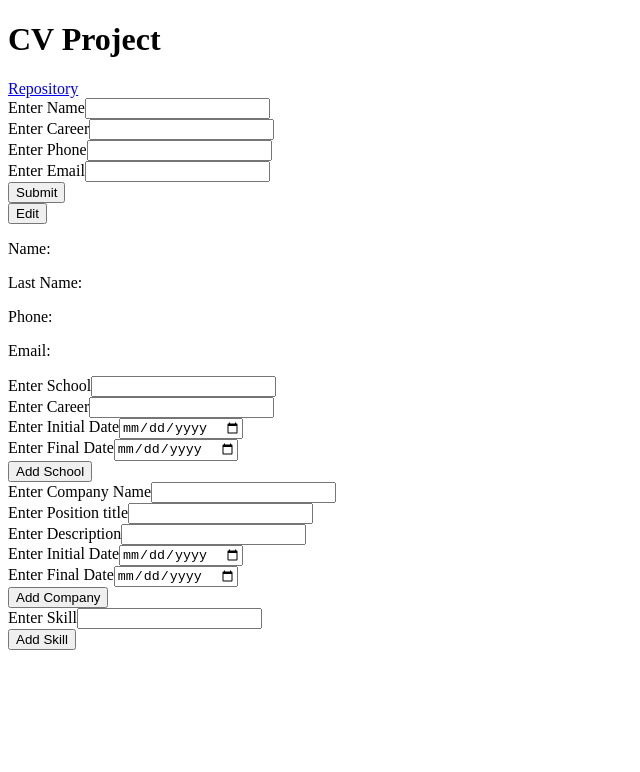
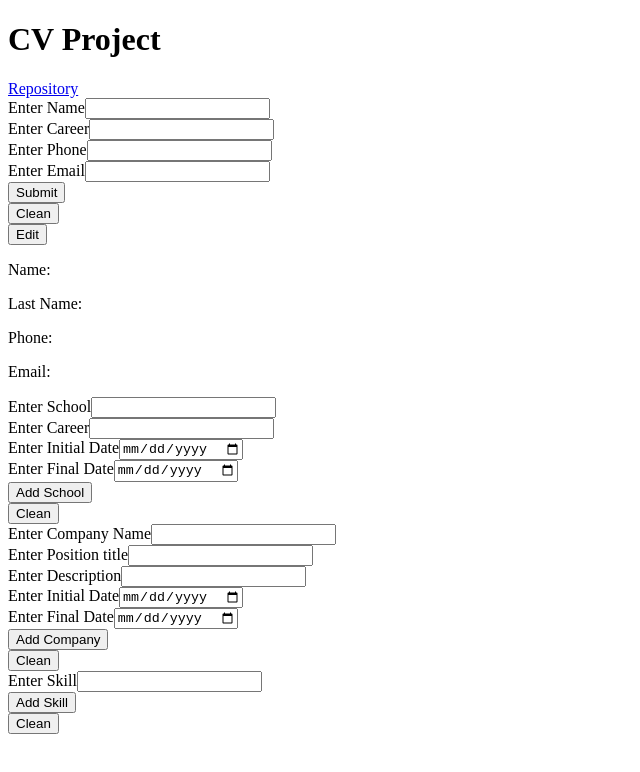
Before and after one commit to sebapkfd/cv-project, a React (Create React App) app: page / in a window 1280 px wide. Shown: the top 772 px of the page, without its empty margins (0-640 px from the left). Built offline with nearby package versions, Linux system fonts and the light colour scheme.

Commit message:
Added clean button to all sections

```diff
--- a/src/components/Education.js
+++ b/src/components/Education.js
@@ -61,6 +61,11 @@ class Education extends Component{
     this.setState({schools : schools});
   }
 
+  cleanEducation = (e) =>{
+    e.preventDefault();
+    this.setState({schools: [] });
+  }
+
   render(){
     const {school, schools} = this.state;
 
@@ -71,6 +76,11 @@ class Education extends Component{
           onSubmit={this.onSubmitTask}
           onChange={this.handleChange}
         />
+        <div>
+          <button onClick={this.cleanEducation}>
+            Clean
+          </button>
+        </div>
         <div>
           {schools.map((school) => {
             return (
--- a/src/components/Experience.js
+++ b/src/components/Experience.js
@@ -63,6 +63,11 @@ class Experience extends Component{
     this.setState({ companies : companies})
   }
 
+  cleanExperience = (e) => {
+    e.preventDefault();
+    this.setState({companies: []})
+  }
+
   render() {
     const {company, companies} = this.state;
 
@@ -73,6 +78,11 @@ class Experience extends Component{
           onSubmit={this.onSubmitTask}
           onChange={this.handleChange}
         />
+        <div>
+          <button onClick={this.cleanExperience}>
+            Clean
+          </button>
+        </div>
         <div>
           {companies.map((company) => {
               return (
--- a/src/components/General.js
+++ b/src/components/General.js
@@ -31,11 +31,27 @@ class General extends Component{
     }
   }
 
+  cleanInfo = (e) => {
+    e.preventDefault();
+    const profile = {
+      name : "",
+      lastname : "",
+      phone : "",
+      email : ""
+    };
+    this.setState(profile);
+  }
+
   render() {
     const {name, lastname, phone, email} = this.state;
     return (
       <div className="GeneralDiv">
         <GeneralForm onSubmit={this.handleSubmit} values={this.state}/>
+        <div>
+          <button onClick={this.cleanInfo}>
+            Clean
+          </button>
+        </div>
         <div>
           <button>
             Edit
--- a/src/components/Skills.js
+++ b/src/components/Skills.js
@@ -55,6 +55,11 @@ class Skills extends Component{
         this.setState({skills : skills});
     }
 
+    cleanSkills = (e) => {
+        e.preventDefault();
+        this.setState({skills: []})
+    }
+
     render() {
         const {skill, skills} = this.state;
         return (
@@ -64,6 +69,11 @@ class Skills extends Component{
                     onSubmit={this.onSubmitTask}
                     onChange={this.handleChange}
                 />
+                <div>
+                    <button onClick={this.cleanSkills}>
+                        Clean
+                    </button>
+                </div>
                 <div>
                     {skills.map((skill) => {
                         return (
--- a/src/components/Title.js
+++ b/src/components/Title.js
@@ -2,7 +2,7 @@ const Title = () =>{
     return (
         <div className='titleDiv'>
             <h1>CV Project</h1>
-            <a href="https://github.com/sebapkfd/cv-project" target="_blank" >
+            <a href="https://github.com/sebapkfd/cv-project" target="_blank" rel="noreferrer">
                 Repository
             </a>
         </div>
```
Also changed, not shown: 1 other file (tests, documents, lock files or other folders).
